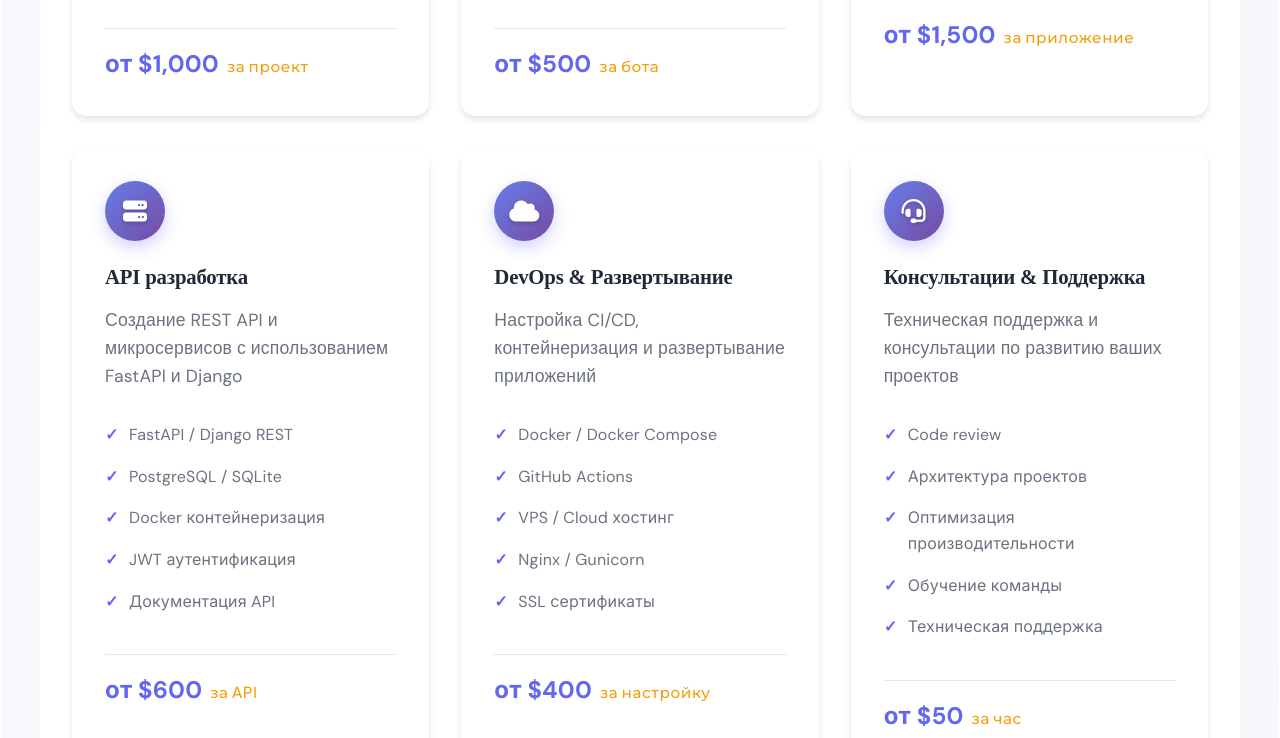
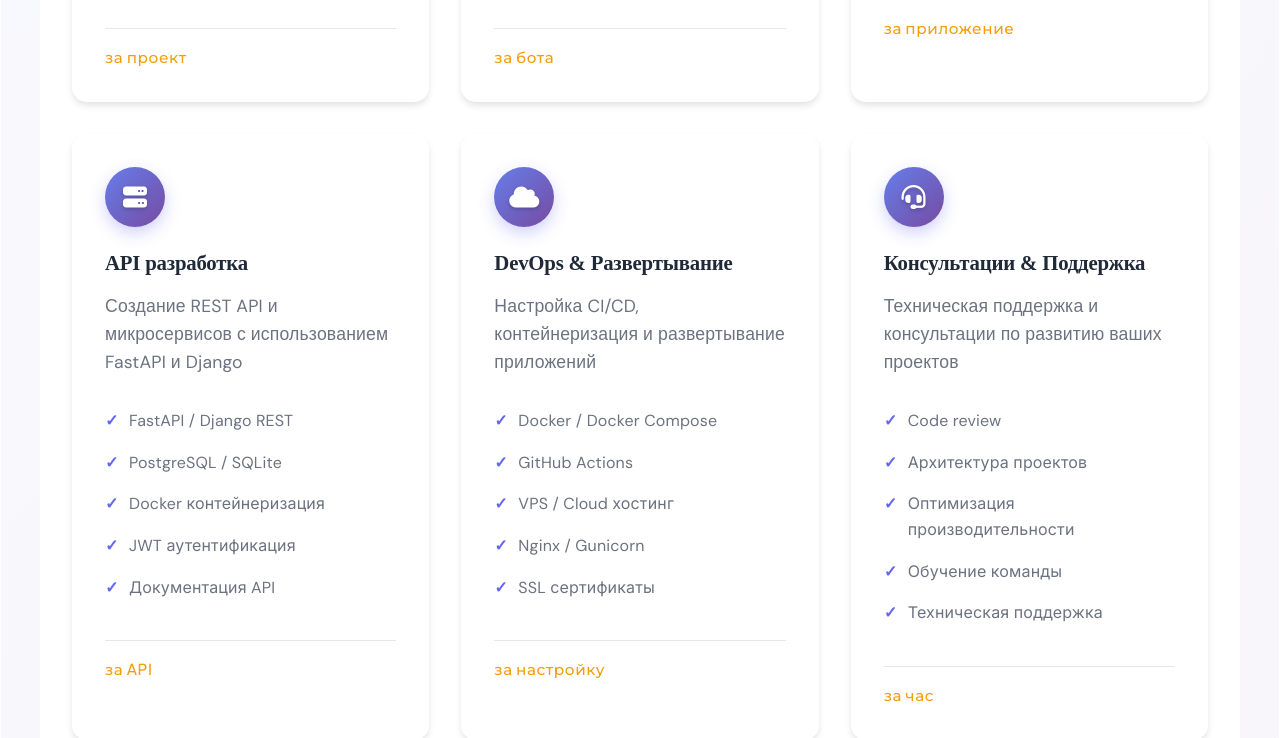
Before and after one commit to SaidkamolA/portfolio, a plain HTML site: page index.html in a window 1280 px wide. Shown: the part 5575-6313 px from the top of the page. Drawn offline with nearby package versions, Linux system fonts and the light colour scheme; a web font is replaced by a local one.

Commit message:
Update index.html

```diff
--- a/index.html
+++ b/index.html
@@ -571,7 +571,6 @@
                         <li>SQL базы данных</li>
                     </ul>
                     <div class="service-price">
-                        <span class="price">от $1,000</span>
                         <span class="duration">за проект</span>
                     </div>
                 </div>
@@ -589,7 +588,6 @@
                         <li>Автоматизация</li>
                     </ul>
                     <div class="service-price">
-                        <span class="price">от $500</span>
                         <span class="duration">за бота</span>
                     </div>
                 </div>
@@ -607,7 +605,6 @@
                         <li>Офлайн режим</li>
                     </ul>
                     <div class="service-price">
-                        <span class="price">от $1,500</span>
                         <span class="duration">за приложение</span>
                     </div>
                 </div>
@@ -625,7 +622,6 @@
                         <li>Документация API</li>
                     </ul>
                     <div class="service-price">
-                        <span class="price">от $600</span>
                         <span class="duration">за API</span>
                     </div>
                 </div>
@@ -643,7 +639,6 @@
                         <li>SSL сертификаты</li>
                     </ul>
                     <div class="service-price">
-                        <span class="price">от $400</span>
                         <span class="duration">за настройку</span>
                     </div>
                 </div>
@@ -661,7 +656,6 @@
                         <li>Техническая поддержка</li>
                     </ul>
                     <div class="service-price">
-                        <span class="price">от $50</span>
                         <span class="duration">за час</span>
                     </div>
                 </div>
```
